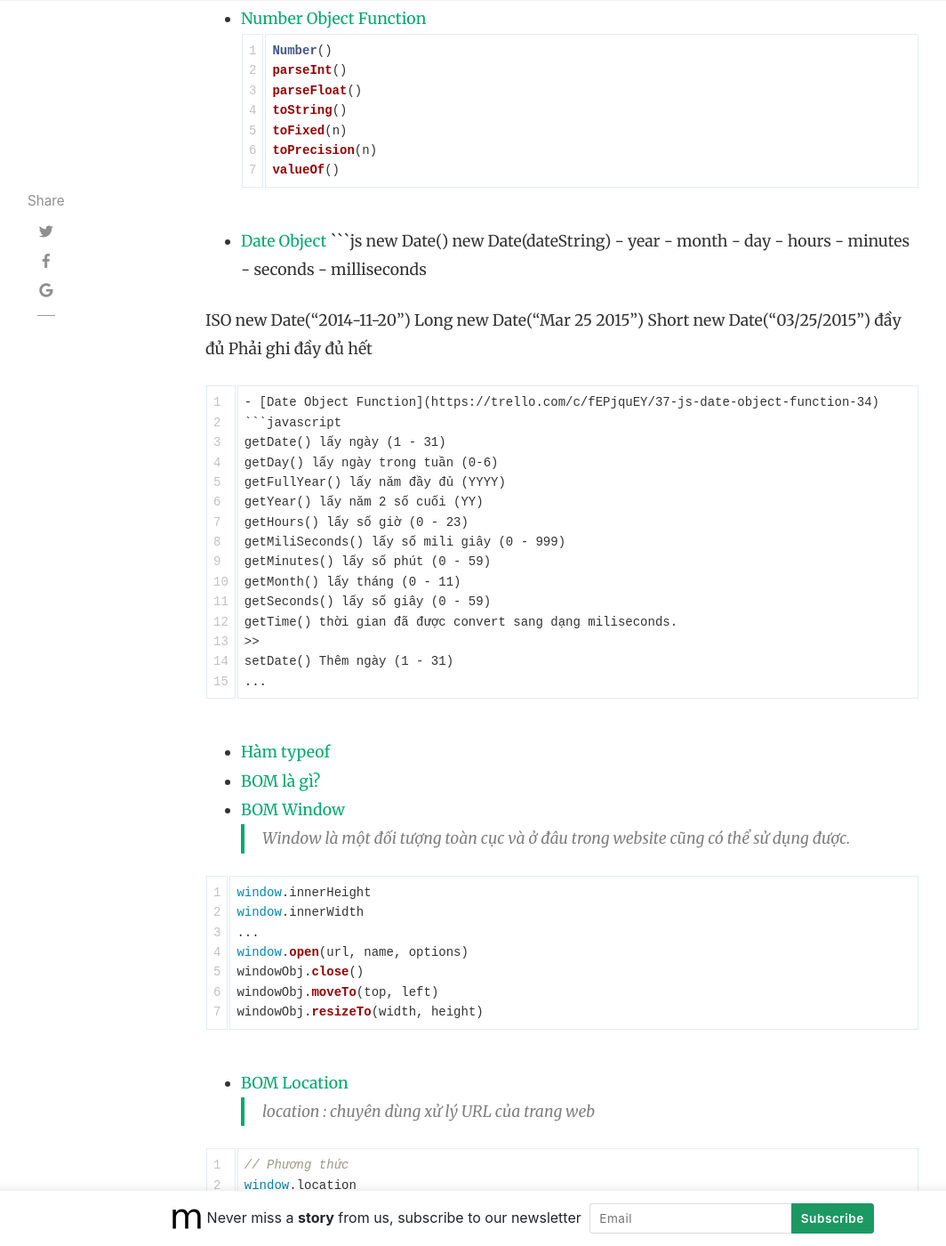
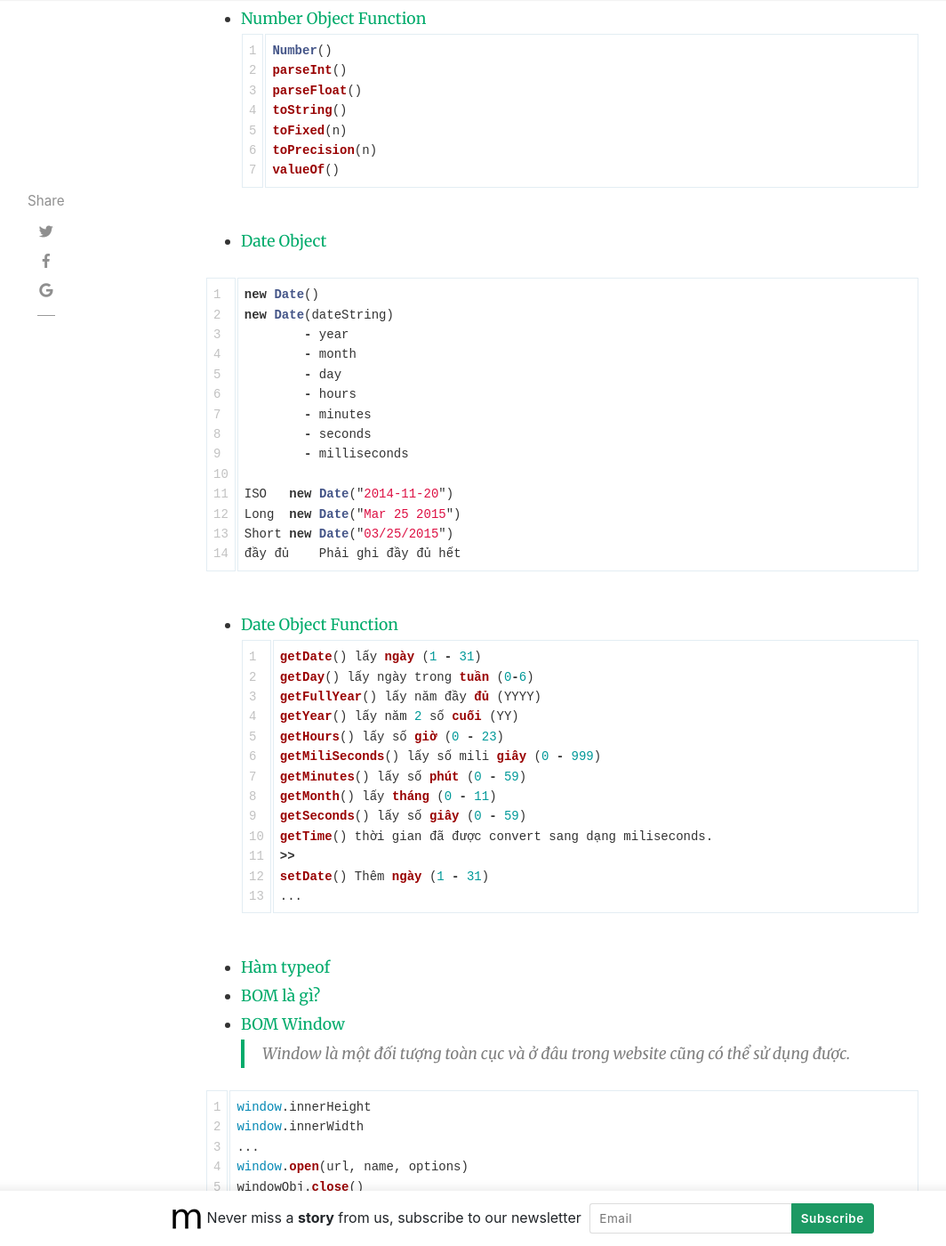
Before and after one commit to nghti/learn-remember, a Jekyll site: the page built from _posts/2019-04-22-javascript.md, in a window 1280 px wide and 1400 px high, scrolled down 3547 px. Shown: the whole window at 89% size, without its empty margins (54-1118 px from the left). Built offline with Jekyll 4.4.1, drawn with Linux system fonts in a browser that asks for light colours; nearby versions of some CDN libraries; our own code applies the rules of GitHub Pages for plain Markdown files; comment, search, counter and statistics services are not loaded; some of the changed text lies outside the part shown.

Commit message:
fix contact

````diff
--- a/_posts/2019-04-22-javascript.md
+++ b/_posts/2019-04-22-javascript.md
@@ -10,7 +10,7 @@
     + Nhớ độ ưu tiên của toán tử
 - [if/else](https://trello.com/c/lGeiSt5C/8-js-l%E1%BB%87nh-if-else-5)
 - [switch, case](https://trello.com/c/2BwQc2qC/9-js-l%E1%BB%87nh-switch-case-6)
-- [functions là gi](https://trello.com/c/SduJ3Qwi/10-js-function-7)
+- [functions là gi?](https://trello.com/c/SduJ3Qwi/10-js-function-7)
 - [Global vs local](https://trello.com/c/OAP3LT1j/11-js-biến-toàn-cục-và-cục-bộ-8)
 - [setTimeout, setInterval](https://trello.com/c/PxctX5sT/14-js-settimeout-setinterval-11)
 - [Vòng lặp for](https://trello.com/c/gWdye63t/15-js-vòng-lặp-for-12)
@@ -132,6 +132,7 @@ toPrecision(n)
 valueOf()
 ```
 - [Date Object](https://trello.com/c/C07RqZRU/36-js-date-object-33)
+
 ```js
 new Date()
 new Date(dateString)
@@ -148,6 +149,7 @@ Long  new Date("Mar 25 2015")
 Short new Date("03/25/2015")
 đầy đủ    Phải ghi đầy đủ hết
 ```
+
 - [Date Object Function](https://trello.com/c/fEPjquEY/37-js-date-object-function-34)
 ```javascript
 getDate() lấy ngày (1 - 31)
````
